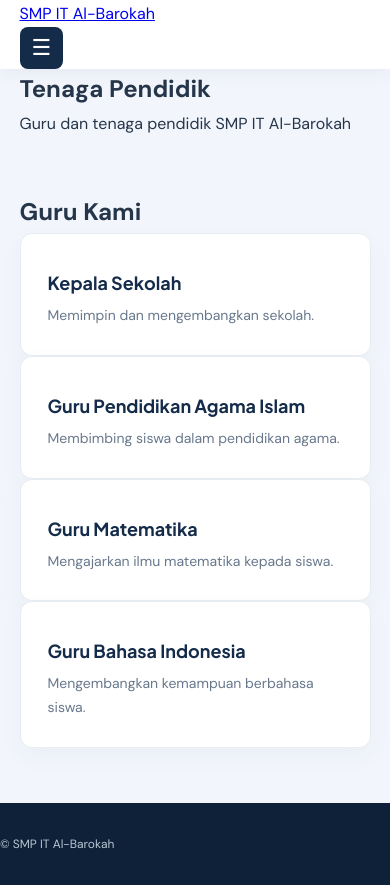
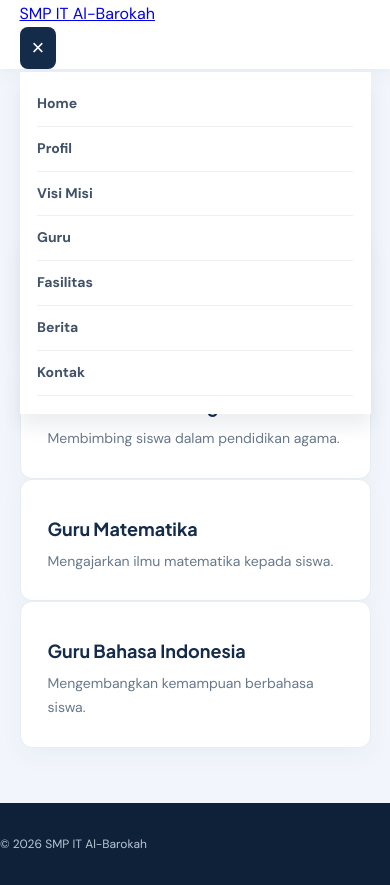
Before and after one commit to Nonengrianti08/UTS_Noneng-Rianti, a plain HTML site: page guru.html in a window 390 px wide. Both pictures are taken after a click on the button "Buka menu". Drawn offline with Linux system fonts and the light colour scheme.

Commit message:
Memperbaiki menu navigasi mobile

```diff
--- a/assets/style.css
+++ b/assets/style.css
@@ -723,3 +723,31 @@ body{
     }
 
 }
+
+/* PERBAIKAN MENU MOBILE */
+@media (max-width: 600px) {
+
+    .noneng_header {
+        position: relative;
+        z-index: 9999;
+    }
+
+    .noneng_navbar {
+        position: relative;
+    }
+
+    .noneng_toggle {
+        display: block;
+        position: relative;
+        z-index: 10001;
+        cursor: pointer;
+    }
+
+    .noneng_menu {
+        z-index: 10000;
+    }
+
+    .noneng_menu.noneng_show {
+        display: flex;
+    }
+}
--- a/guru.html
+++ b/guru.html
@@ -68,6 +68,6 @@
     <p>&copy; <span class="noneng_year"></span> SMP IT Al-Barokah</p>
 </footer>
 
-<script src="asset/script.js"></script>
+<script src="assets/script.js"></script>
 </body>
 </html>
```
